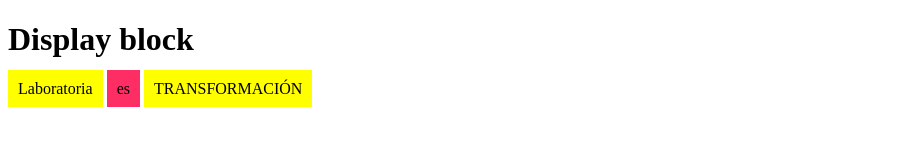
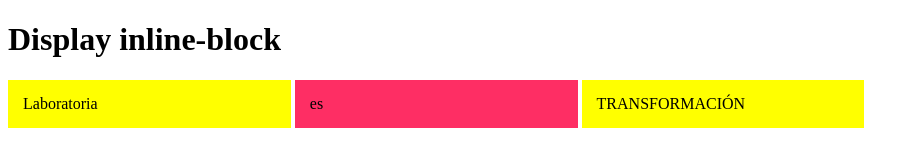
Before and after one commit to itzelJimenez/css-display, a plain HTML site: page index.html in a window 1280 px wide. Shown: the whole page, without its empty margins (0-919 px from the left). Drawn offline with Linux system fonts and the light colour scheme.

Commit message:
Elementos inline-block

```diff
--- a/assets/css/main.css
+++ b/assets/css/main.css
@@ -1,6 +1,8 @@
 div{
-	display: inline;
-	padding: 10px;
+	display: inline-block;
+	padding: 15px;
+	width: 20%;
+
 }
 .amarillo{
 	background-color: yellow;
--- a/index.html
+++ b/index.html
@@ -6,7 +6,7 @@
 		<link rel="stylesheet" type="text/css" href="assets/css/main.css">
 	</head>
 	<body>
-		<h1>Display block</h1>
+		<h1>Display inline-block</h1>
 		<div class="amarillo">Laboratoria</div>
 		<div class="rosa">es</div>
 		<div class="amarillo">TRANSFORMACIÓN</div>
```
